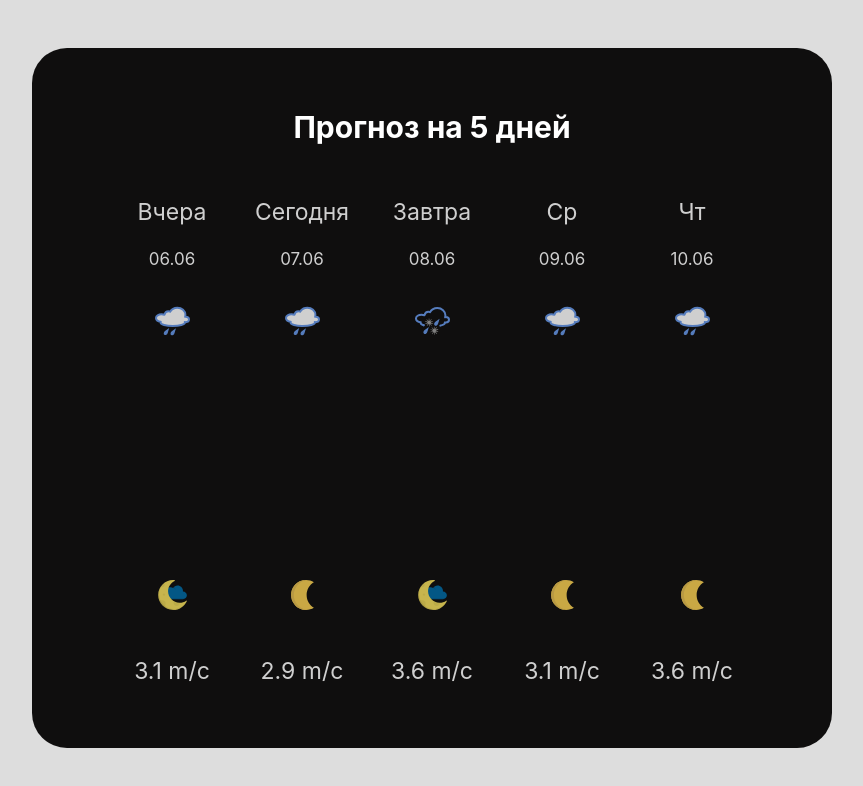
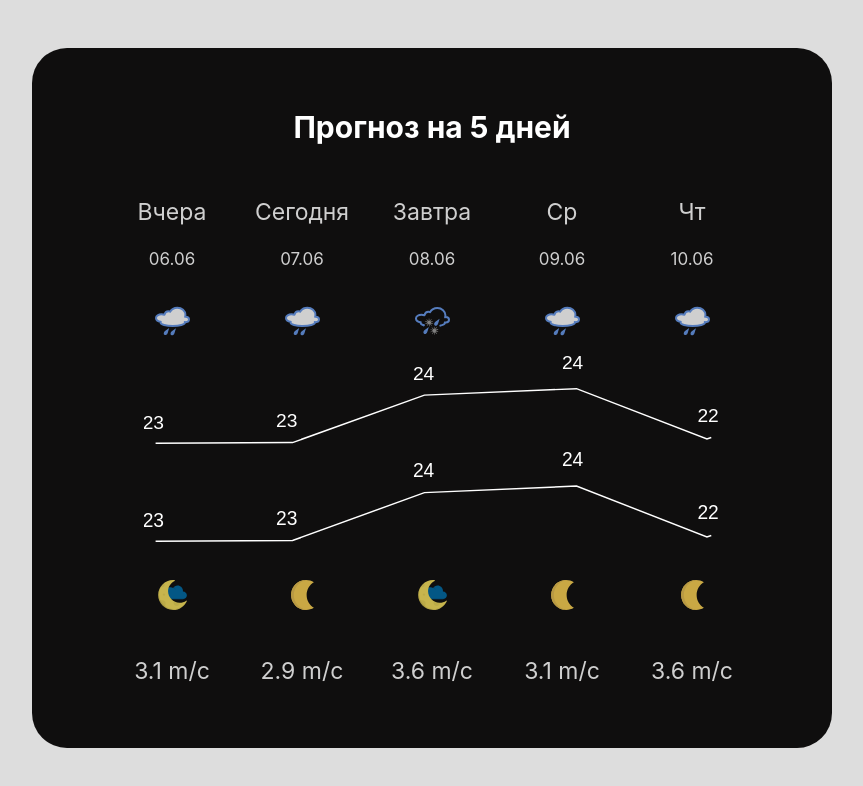
Before and after one commit to sabrina34352/weather-app, a React (Create React App) app: page / in a window 1280 px wide. Shown: the top 786 px of the page, without its empty margins (208-1071 px from the left). Built offline with nearby package versions, Linux system fonts and the light colour scheme.

Commit message:
graphs added

```diff
--- a/src/components/Prognoz.js
+++ b/src/components/Prognoz.js
@@ -2,6 +2,7 @@ import prognozCSS from "../styles/prognoz.module.css";
 import cloudwithrain from "../cloudwithrain.svg";
 import cloudwithrainandstorm from "../cloudwithstorm.svg";
 import moon from "../moonReal.svg";
+import graph1 from "../graph1.svg";
 import moonandcloud from "../moonAndClouds.svg";
 import React from "react";
 
@@ -47,6 +48,17 @@ function Prognoz() {
   return (
     <>
       <div className={prognozCSS.mainContainer}>
+        <img
+          src={graph1}
+          className={prognozCSS.graphs}
+          alt="temperature graph"
+        />
+        <img
+          src={graph1}
+          className={prognozCSS.graphs}
+          id={prognozCSS.graphs2}
+          alt="temperature graph"
+        />
         {Budni.map((bud) => (
           <div className={prognozCSS.eachDay} key={bud.day}>
             <p className={prognozCSS.bigFont}>{bud.day}</p>
--- a/src/styles/prognoz.module.css
+++ b/src/styles/prognoz.module.css
@@ -10,8 +10,9 @@
   transition: 0.3s;
 }
 .eachDay:hover {
-  filter: opacity(1);
-  background-color: #3b3838;
+  /* backdrop-filter: opacity(0.4); */
+  background-color: #474343;
+  /* backdrop-filter: opacity(80%); */
   /* background-color: white; */
 }
 
@@ -29,6 +30,7 @@
   align-items: center;
   justify-content: center;
   gap: 10px;
+  position: relative;
 }
 
 .images {
@@ -39,6 +41,18 @@
 
 .random {
   height: 100px;
+}
+
+.graphs {
+  filter: invert(1);
+  position: absolute;
+  width: 90%;
+  top: 35%;
+}
+#graphs2 {
+  /* position:absolute;
+  width:90%; */
+  top: 53%;
 }
 
 @media (max-width: 768px) {
```
Also changed, not shown: src/graph1.svg (added).
